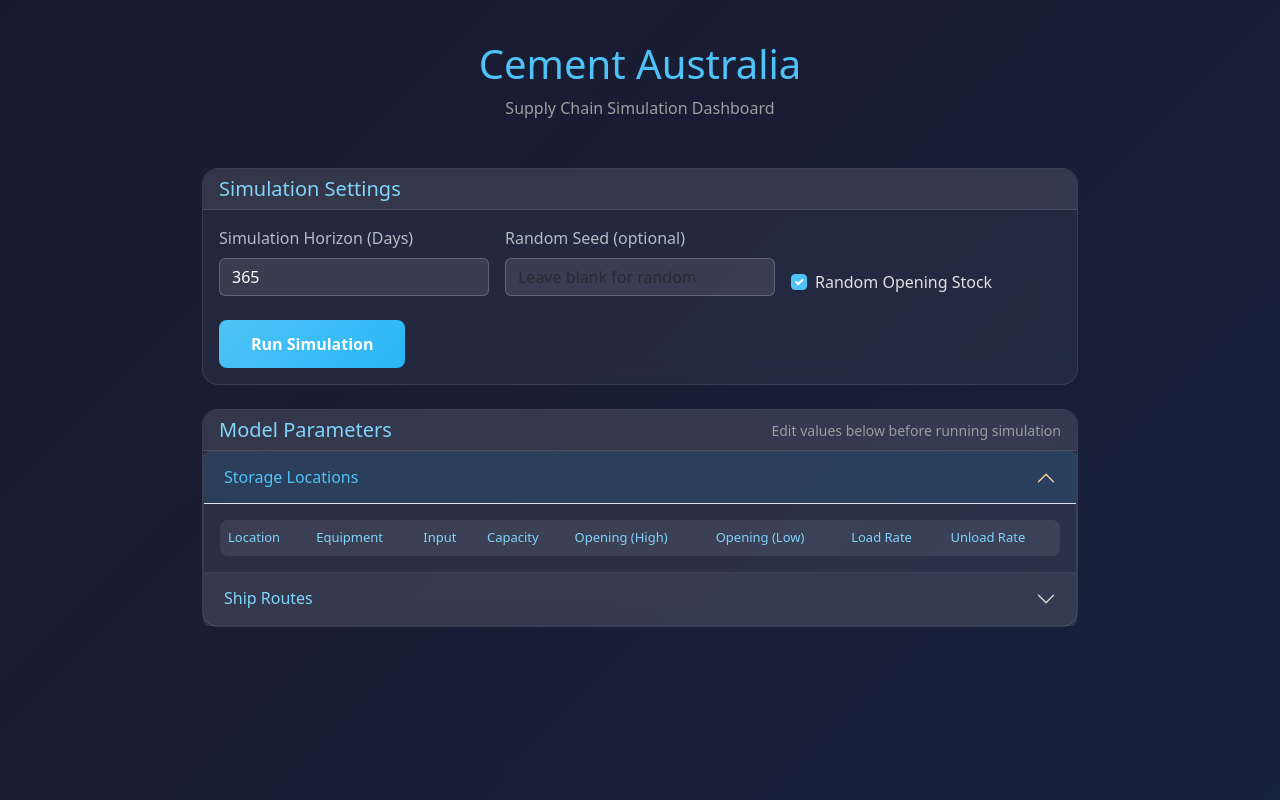
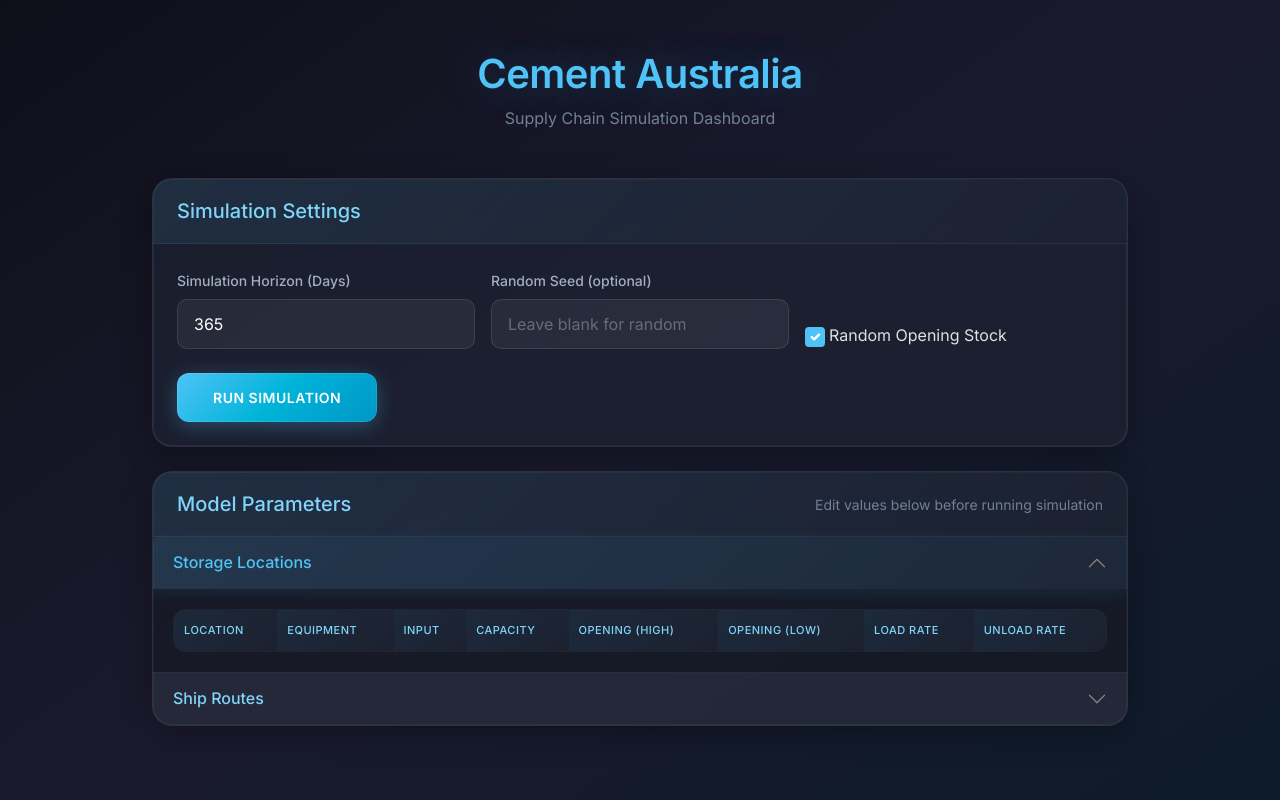
Before and after one commit to ZPrins/CA, a Flask app: page / in a window 1280 px wide, after a click on "Storage Locations". Run offline with Flask 3, Linux system fonts and the light colour scheme; lists and menus that the app fills with data are empty.

Commit message:
Update the application's appearance to a more modern and polished look
Update CSS styles in templates/index.html to incorporate glass-morphism, gradients, custom fonts, rounded corners, and improved spacing for a modern UI aesthetic.

Replit-Commit-Author: Agent
Replit-Commit-Session-Id: 042c3be5-bcaa-412d-a11a-54bd49e15e7f
Replit-Commit-Checkpoint-Type: full_checkpoint
Replit-Commit-Event-Id: 2621d0ce-29a8-4fcc-a403-e28ec557631a
Replit-Commit-Screenshot-Url: https://storage.googleapis.com/screenshot-production-us-central1/7021497b-e239-4ebb-aabe-96a6d9a99b74/042c3be5-bcaa-412d-a11a-54bd49e15e7f/ZttSWJ7
Replit-Helium-Checkpoint-Created: true

```diff
--- a/templates/index.html
+++ b/templates/index.html
@@ -5,108 +5,160 @@
     <meta name="viewport" content="width=device-width, initial-scale=1.0">
     <title>Cement Australia Supply Chain Simulation</title>
     <link href="https://cdn.jsdelivr.net/npm/bootstrap@5.3.0/dist/css/bootstrap.min.css" rel="stylesheet">
+    <link href="https://fonts.googleapis.com/css2?family=Inter:wght@300;400;500;600;700&display=swap" rel="stylesheet">
     <style>
+        * { font-family: 'Inter', -apple-system, BlinkMacSystemFont, sans-serif; }
         body {
-            background: linear-gradient(135deg, #1a1a2e 0%, #16213e 100%);
+            background: linear-gradient(145deg, #0f0f1a 0%, #1a1a2e 50%, #0d1b2a 100%);
             min-height: 100vh;
-            color: #e0e0e0;
+            color: #e8eaed;
         }
-        .container { max-width: 900px; padding-top: 40px; padding-bottom: 40px; }
+        .container { max-width: 1000px; padding-top: 50px; padding-bottom: 50px; }
         .card {
-            background: rgba(255,255,255,0.05);
-            border: 1px solid rgba(255,255,255,0.1);
-            border-radius: 16px;
-            backdrop-filter: blur(10px);
+            background: rgba(30, 35, 50, 0.7);
+            border: 1px solid rgba(255,255,255,0.08);
+            border-radius: 20px;
+            backdrop-filter: blur(20px);
+            box-shadow: 0 8px 32px rgba(0,0,0,0.3), 0 0 0 1px rgba(255,255,255,0.05) inset;
+            overflow: hidden;
         }
         .card-header {
-            background: rgba(255,255,255,0.08);
-            border-bottom: 1px solid rgba(255,255,255,0.1);
-            border-radius: 16px 16px 0 0 !important;
+            background: linear-gradient(135deg, rgba(79,195,247,0.1) 0%, rgba(30,35,50,0.5) 100%);
+            border-bottom: 1px solid rgba(255,255,255,0.06);
+            padding: 20px 24px;
         }
-        h1 { color: #4fc3f7; font-weight: 300; }
-        h5 { color: #81d4fa; }
-        .form-label { color: #b0bec5; font-weight: 500; }
+        h1 {
+            color: #4fc3f7;
+            font-weight: 600;
+            letter-spacing: -0.5px;
+            text-shadow: 0 0 40px rgba(79,195,247,0.3);
+        }
+        h5 { color: #81d4fa; font-weight: 500; margin: 0; }
+        .form-label { color: #a0aec0; font-weight: 500; font-size: 14px; margin-bottom: 8px; }
         .form-control, .form-select {
-            background: rgba(255,255,255,0.1);
-            border: 1px solid rgba(255,255,255,0.2);
+            background: rgba(255,255,255,0.06);
+            border: 1px solid rgba(255,255,255,0.1);
             color: #fff;
+            border-radius: 10px;
+            padding: 12px 16px;
+            transition: all 0.2s ease;
         }
         .form-control:focus, .form-select:focus {
-            background: rgba(255,255,255,0.15);
+            background: rgba(255,255,255,0.1);
             border-color: #4fc3f7;
             color: #fff;
-            box-shadow: 0 0 0 3px rgba(79,195,247,0.2);
+            box-shadow: 0 0 0 4px rgba(79,195,247,0.15), 0 0 20px rgba(79,195,247,0.1);
         }
+        .form-control::placeholder { color: rgba(255,255,255,0.3); }
         .form-check-input {
-            background-color: rgba(255,255,255,0.2);
-            border-color: rgba(255,255,255,0.3);
+            background-color: rgba(255,255,255,0.1);
+            border: 2px solid rgba(255,255,255,0.2);
+            width: 20px;
+            height: 20px;
+            border-radius: 6px;
         }
         .form-check-input:checked {
             background-color: #4fc3f7;
             border-color: #4fc3f7;
         }
         .btn-primary {
-            background: linear-gradient(135deg, #4fc3f7 0%, #29b6f6 100%);
+            background: linear-gradient(135deg, #4fc3f7 0%, #00b4d8 50%, #0096c7 100%);
             border: none;
             font-weight: 600;
-            padding: 12px 32px;
-            border-radius: 8px;
+            padding: 14px 36px;
+            border-radius: 12px;
+            box-shadow: 0 4px 20px rgba(79,195,247,0.3), 0 0 0 1px rgba(255,255,255,0.1) inset;
+            transition: all 0.3s ease;
+            text-transform: uppercase;
+            letter-spacing: 0.5px;
+            font-size: 14px;
         }
-        .btn-primary:hover { background: linear-gradient(135deg, #29b6f6 0%, #03a9f4 100%); }
-        .btn-primary:disabled { opacity: 0.6; }
+        .btn-primary:hover {
+            background: linear-gradient(135deg, #00b4d8 0%, #0096c7 50%, #0077b6 100%);
+            box-shadow: 0 6px 30px rgba(79,195,247,0.4), 0 0 0 1px rgba(255,255,255,0.15) inset;
+            transform: translateY(-2px);
+        }
+        .btn-primary:disabled { opacity: 0.5; transform: none; }
         .btn-outline-light {
-            border-color: rgba(255,255,255,0.3);
+            border: 1px solid rgba(255,255,255,0.2);
             color: #b0bec5;
+            border-radius: 10px;
+            padding: 10px 20px;
+            transition: all 0.2s ease;
         }
         .btn-outline-light:hover {
-            background: rgba(255,255,255,0.1);
+            background: rgba(79,195,247,0.1);
             border-color: #4fc3f7;
             color: #4fc3f7;
         }
         .output-log {
-            background: #0d1117;
+            background: linear-gradient(180deg, #0d1117 0%, #161b22 100%);
             color: #58a6ff;
-            font-family: 'Courier New', monospace;
+            font-family: 'JetBrains Mono', 'Fira Code', monospace;
             font-size: 13px;
             max-height: 300px;
             overflow-y: auto;
-            border-radius: 8px;
-            padding: 16px;
+            border-radius: 12px;
+            padding: 20px;
+            border: 1px solid rgba(255,255,255,0.05);
         }
         .spinner-border { width: 1.2rem; height: 1.2rem; }
         .status-badge {
             display: inline-block;
-            padding: 4px 12px;
+            padding: 6px 14px;
             border-radius: 20px;
             font-size: 12px;
             font-weight: 600;
+            text-transform: uppercase;
+            letter-spacing: 0.5px;
         }
-        .status-ready { background: #2e7d32; color: #a5d6a7; }
-        .status-pending { background: #f57c00; color: #ffe0b2; }
-        .file-list a { color: #4fc3f7; text-decoration: none; }
-        .file-list a:hover { text-decoration: underline; }
-        .text-muted { color: #9e9e9e !important; }
-        .form-check-label { color: #e0e0e0; }
+        .status-ready {
+            background: linear-gradient(135deg, #2e7d32, #1b5e20);
+            color: #a5d6a7;
+            box-shadow: 0 2px 10px rgba(46,125,50,0.3);
+        }
+        .status-pending {
+            background: linear-gradient(135deg, #f57c00, #e65100);
+            color: #fff;
+            box-shadow: 0 2px 10px rgba(245,124,0,0.3);
+        }
+        .file-list a {
+            color: #4fc3f7;
+            text-decoration: none;
+            padding: 4px 8px;
+            border-radius: 6px;
+            transition: all 0.2s ease;
+        }
+        .file-list a:hover {
+            background: rgba(79,195,247,0.1);
+            text-decoration: none;
+        }
+        .text-muted { color: #718096 !important; }
+        .form-check-label { color: #e0e0e0; font-weight: 400; }
         .accordion-button {
-            background: rgba(255,255,255,0.08);
+            background: rgba(255,255,255,0.04);
             color: #81d4fa;
             border: none;
+            padding: 16px 20px;
+            font-weight: 500;
+            transition: all 0.2s ease;
         }
         .accordion-button:not(.collapsed) {
-            background: rgba(79,195,247,0.15);
+            background: linear-gradient(135deg, rgba(79,195,247,0.15) 0%, rgba(79,195,247,0.05) 100%);
             color: #4fc3f7;
+            box-shadow: 0 4px 15px rgba(79,195,247,0.1);
         }
         .accordion-button:focus { box-shadow: none; }
-        .accordion-button::after {
-            filter: invert(1);
-        }
+        .accordion-button::after { filter: invert(1); opacity: 0.5; }
         .accordion-item {
             background: transparent;
-            border: 1px solid rgba(255,255,255,0.1);
+            border: none;
+            border-bottom: 1px solid rgba(255,255,255,0.06);
         }
+        .accordion-item:last-child { border-bottom: none; }
         .accordion-body {
-            background: rgba(255,255,255,0.03);
-            padding: 1rem;
+            background: rgba(0,0,0,0.2);
+            padding: 20px;
         }
         .nav-tabs {
             border-bottom: 1px solid rgba(255,255,255,0.1);
@@ -114,57 +166,66 @@
         .nav-tabs .nav-link {
             color: #9e9e9e;
             border: none;
-            padding: 8px 16px;
+            padding: 10px 20px;
+            border-radius: 8px 8px 0 0;
+            transition: all 0.2s ease;
         }
-        .nav-tabs .nav-link:hover {
-            color: #4fc3f7;
-            border: none;
-        }
+        .nav-tabs .nav-link:hover { color: #4fc3f7; background: rgba(79,195,247,0.05); }
         .nav-tabs .nav-link.active {
             background: rgba(79,195,247,0.15);
             color: #4fc3f7;
             border: none;
-            border-radius: 6px 6px 0 0;
         }
-        .param-table {
-            font-size: 13px;
-            width: 100%;
-        }
+        .param-table { font-size: 13px; width: 100%; border-collapse: separate; border-spacing: 0; }
         .param-table th {
-            background: rgba(255,255,255,0.08);
+            background: linear-gradient(135deg, rgba(79,195,247,0.1) 0%, rgba(30,35,50,0.8) 100%);
             color: #81d4fa;
-            padding: 8px;
+            padding: 12px 10px;
             font-weight: 500;
             position: sticky;
             top: 0;
+            text-align: left;
+            font-size: 11px;
+            text-transform: uppercase;
+            letter-spacing: 0.5px;
         }
         .param-table td {
-            padding: 6px 8px;
-            border-bottom: 1px solid rgba(255,255,255,0.05);
+            padding: 8px 6px;
+            border-bottom: 1px solid rgba(255,255,255,0.04);
         }
+        .param-table tr:hover td { background: rgba(79,195,247,0.03); }
         .param-table input {
-            background: rgba(255,255,255,0.1);
-            border: 1px solid rgba(255,255,255,0.2);
+            background: rgba(255,255,255,0.06);
+            border: 1px solid rgba(255,255,255,0.1);
             color: #fff;
-            padding: 4px 8px;
-            border-radius: 4px;
+            padding: 8px 10px;
+            border-radius: 6px;
             width: 100%;
             font-size: 12px;
+            transition: all 0.2s ease;
         }
         .param-table input:focus {
-            background: rgba(255,255,255,0.15);
+            background: rgba(255,255,255,0.1);
             border-color: #4fc3f7;
             outline: none;
+            box-shadow: 0 0 0 3px rgba(79,195,247,0.1);
         }
         .param-table input[readonly] {
-            background: rgba(255,255,255,0.05);
-            color: #9e9e9e;
+            background: transparent;
+            border-color: transparent;
+            color: #a0aec0;
         }
         .table-container {
-            max-height: 300px;
+            max-height: 350px;
             overflow-y: auto;
-            border-radius: 8px;
+            border-radius: 12px;
+            border: 1px solid rgba(255,255,255,0.05);
         }
+        .table-container::-webkit-scrollbar { width: 8px; }
+        .table-container::-webkit-scrollbar-track { background: rgba(0,0,0,0.2); border-radius: 4px; }
+        .table-container::-webkit-scrollbar-thumb { background: rgba(79,195,247,0.3); border-radius: 4px; }
+        .table-container::-webkit-scrollbar-thumb:hover { background: rgba(79,195,247,0.5); }
+        .card-body { padding: 24px; }
     </style>
 </head>
 <body>
```
